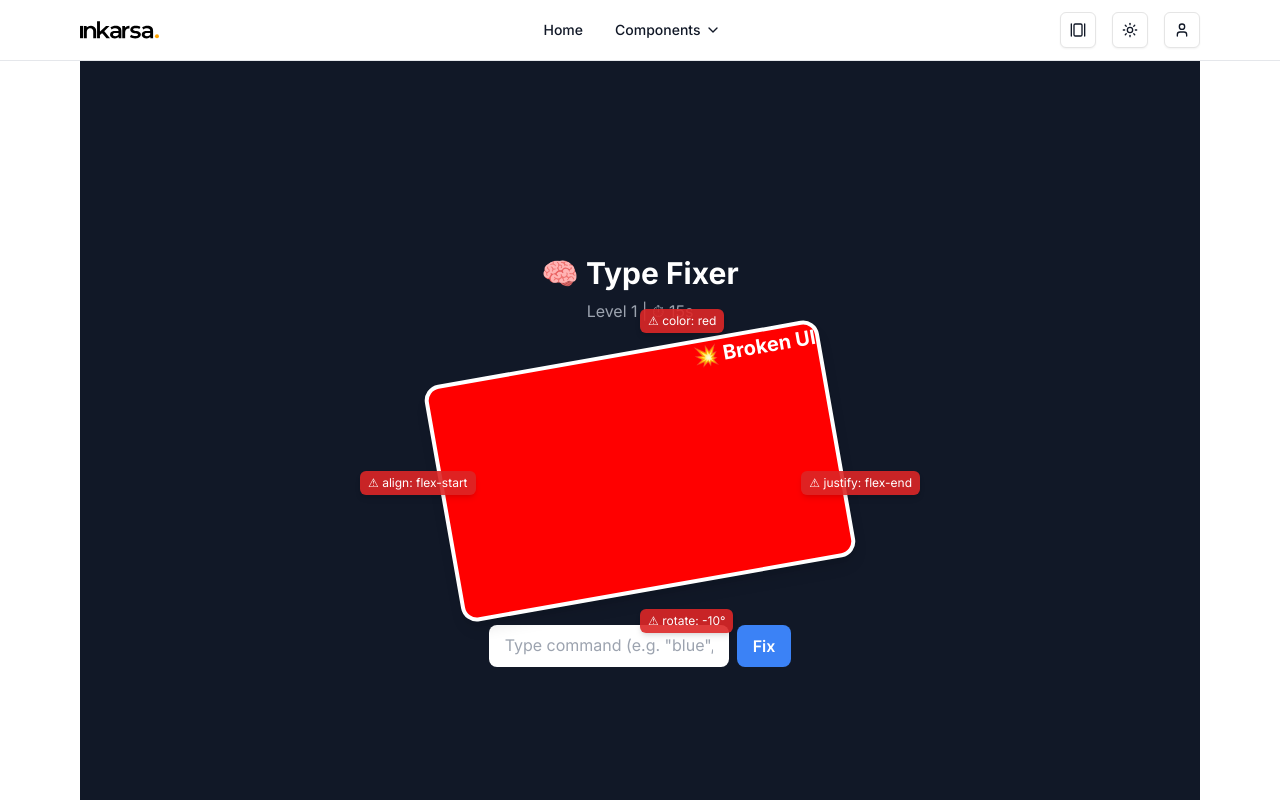
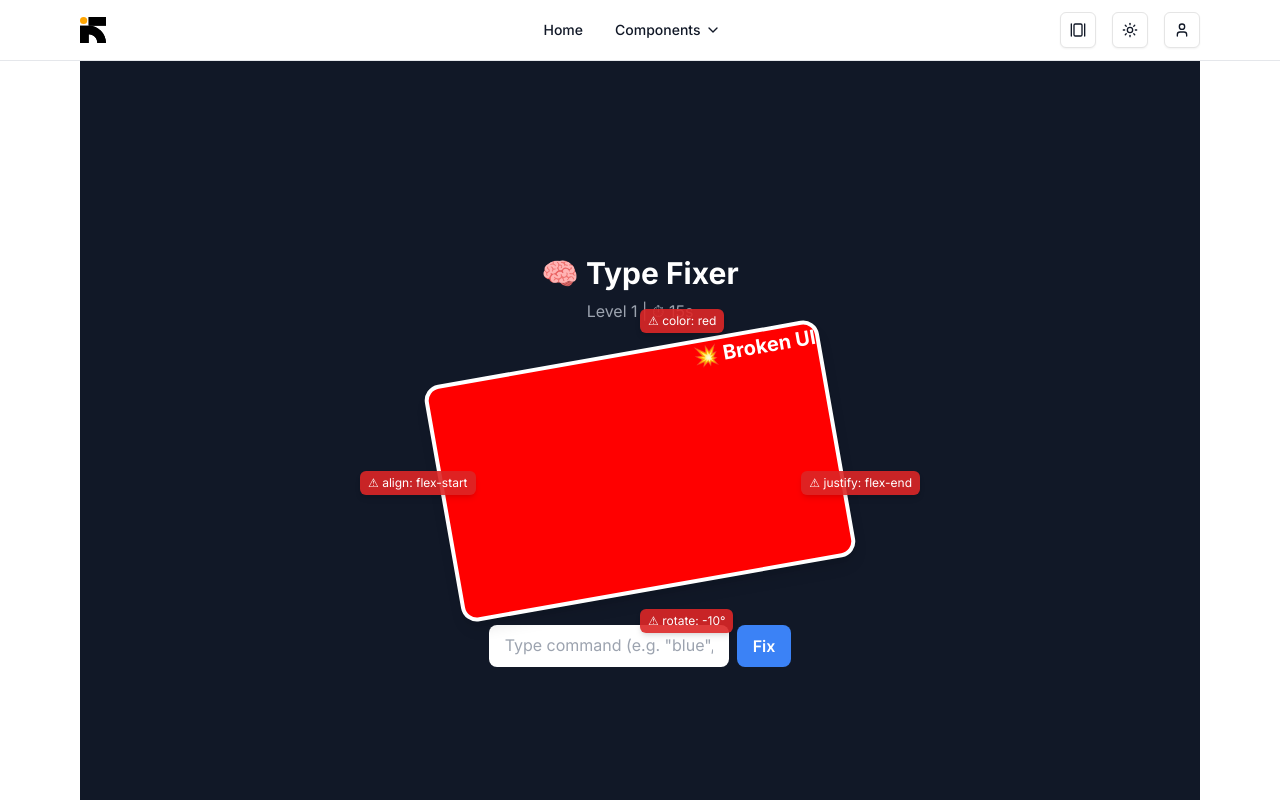
Before and after one commit to dhikad19/inkarsia, a Next.js app: page /games/type-fixer in a window 1280 px wide. Built offline with nearby package versions, Linux system fonts and the light colour scheme; no server answers.

Commit message:
Add component

```diff
--- /dev/null
+++ b/src/app/(public)/loaders.tsx
@@ -0,0 +1,39 @@
+import { useEffect, useRef } from "react";
+import { gsap } from "gsap";
+
+export default function Loader({ onFinish }: { onFinish: () => void }) {
+  const container = useRef(null);
+
+  useEffect(() => {
+    const tl = gsap.timeline({
+      onComplete: onFinish,
+    });
+
+    tl.from(".loader-text span", {
+      y: 100,
+      opacity: 0,
+      stagger: 0.05,
+      duration: 1,
+      ease: "power4.out",
+    });
+    tl.to(container.current, {
+      opacity: 0,
+      duration: 0.8,
+      delay: 0.4,
+      ease: "power2.inOut",
+    });
+  }, [onFinish]);
+
+  return (
+    <div
+      ref={container}
+      className="loader fixed inset-0 bg-black flex items-center justify-center z-50"
+    >
+      <h1 className="loader-text text-white text-6xl font-bold tracking-widest">
+        {"LOADING".split("").map((c, i) => (
+          <span key={i}>{c}</span>
+        ))}
+      </h1>
+    </div>
+  );
+}
--- a/src/components/Public/Games/FixingComponent/BrokenBox.tsx
+++ b/src/components/Public/Games/FixingComponent/BrokenBox.tsx
@@ -59,6 +59,7 @@ export default function BrokenBox({ state, fixedKeys }: Props) {
         </motion.div>
       </motion.div>
 
+      {/* label error muncul di sekitar box */}
       <AnimatePresence>
         {LABELS.map(({ key, text, pos }) =>
           !fixedKeys.includes(key) ? (
@@ -69,7 +70,7 @@ export default function BrokenBox({ state, fixedKeys }: Props) {
               exit={{ opacity: 0, scale: 0.8 }}
               transition={{ duration: 0.4 }}
               className={`absolute ${pos} bg-red-600/90 text-white px-2 py-1 rounded-md text-xs font-mono shadow-md pointer-events-none`}
-              style={{ transform: "translateZ(0)" }}
+              style={{ transform: "translateZ(0)" }} // biar gak ikut rotasi
             >
               ⚠ {key}: {text}
             </motion.div>
--- a/src/components/Public/Games/TypeDesign/RaceTrack.tsx
+++ b/src/components/Public/Games/TypeDesign/RaceTrack.tsx
@@ -23,7 +23,6 @@ export default function RaceTrack({ racers }: { racers: Racer[] }) {
             key={idx}
             className="relative bg-gray-900 rounded-xl h-20 overflow-hidden border border-gray-700 shadow-inner"
           >
-            {/* progress bar */}
             <div
               className="absolute top-0 left-0 h-full transition-all duration-300"
               style={{
--- a/src/components/Public/Navigation.tsx
+++ b/src/components/Public/Navigation.tsx
@@ -25,12 +25,12 @@ export default function PublicHeader() {
           <Image
             src={
               theme !== "dark"
-                ? "/assets/logo-large-black.svg"
-                : "/assets/logo-large-white.svg"
+                ? "/assets/logo-very-small-black.svg"
+                : "/assets/logo-very-small-white.svg"
             }
             alt="Inkarsa"
-            width={79}
-            height={35}
+            width={26}
+            height={26}
             unoptimized
           />
         </div>
```
Also changed, not shown: public/assets/logo-very-small-black.svg (added), public/assets/logo-very-small-white.svg (added).
